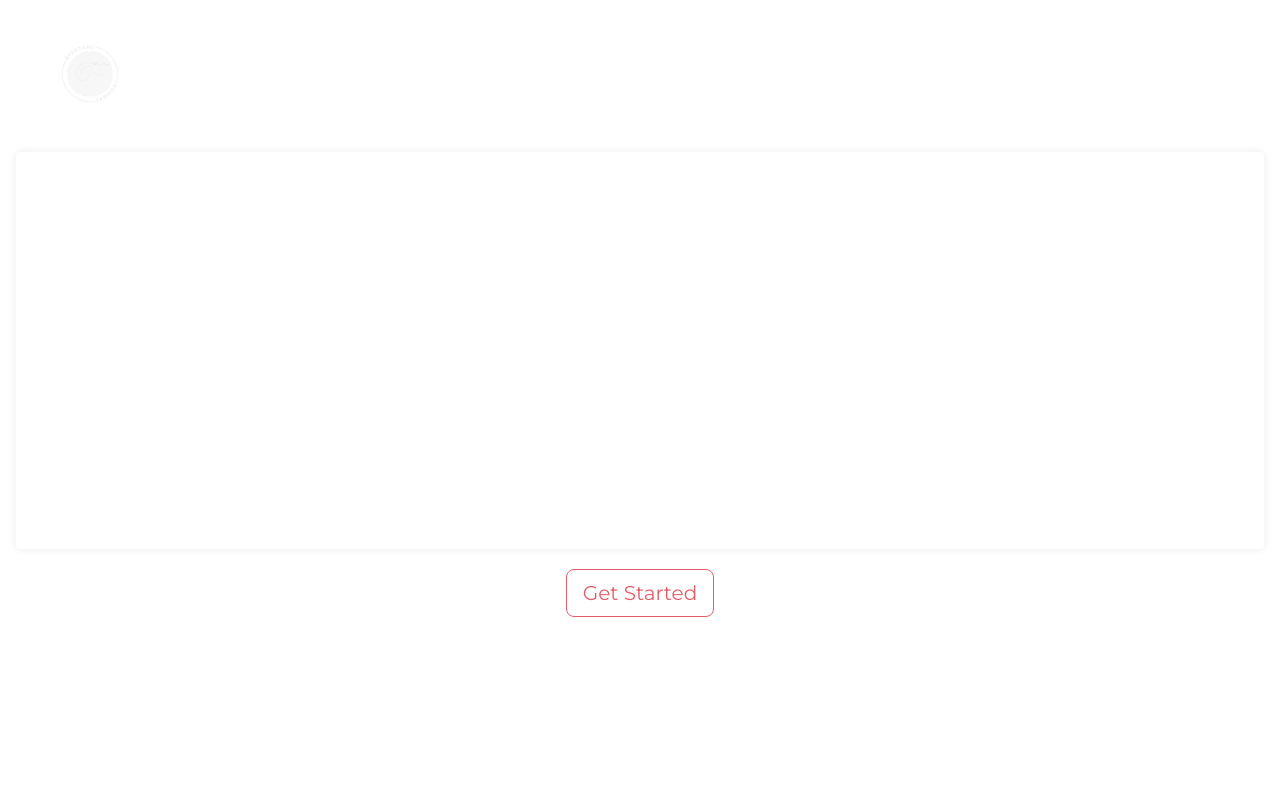
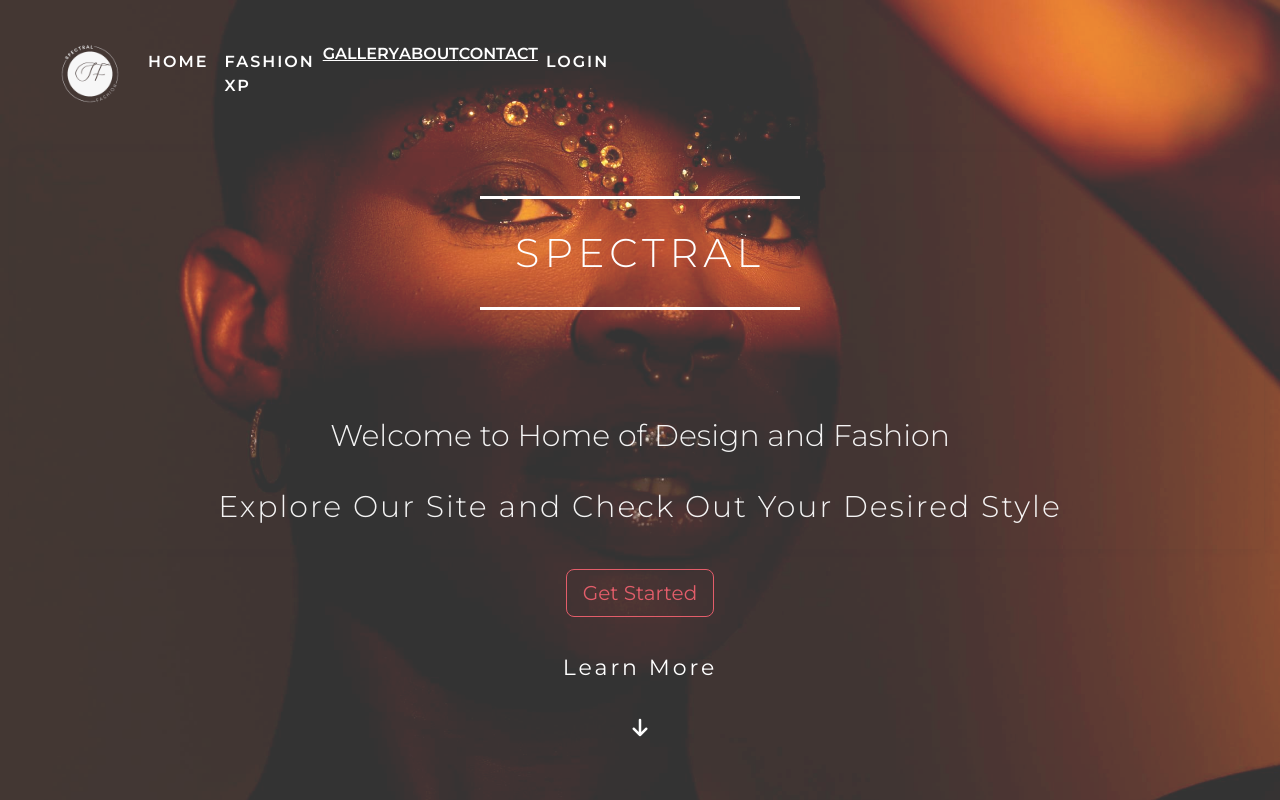
Before and after one commit to Eunini/spectral, a plain HTML site: page index.html in a window 1280 px wide. Shown: the top 800 px of the page. Drawn offline with nearby package versions, Linux system fonts and the light colour scheme.

Commit message:
Update style.css

```diff
--- a/style.css
+++ b/style.css
@@ -11,7 +11,7 @@
   z-index: 0;
   opacity: 0.8;
   background-attachment: fixed;
-  background-image: url("images/main.jpg");
+  background-image: url("main.jpg");
   background-size: cover;
   background-position: center;
   height: 110vh;
```
